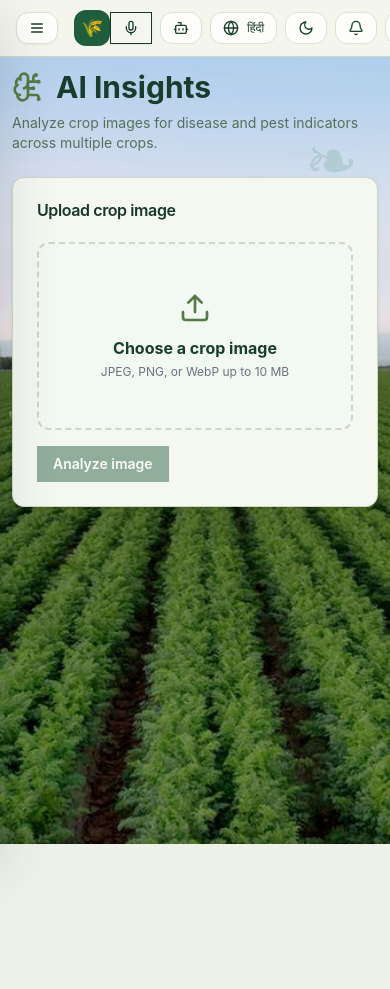
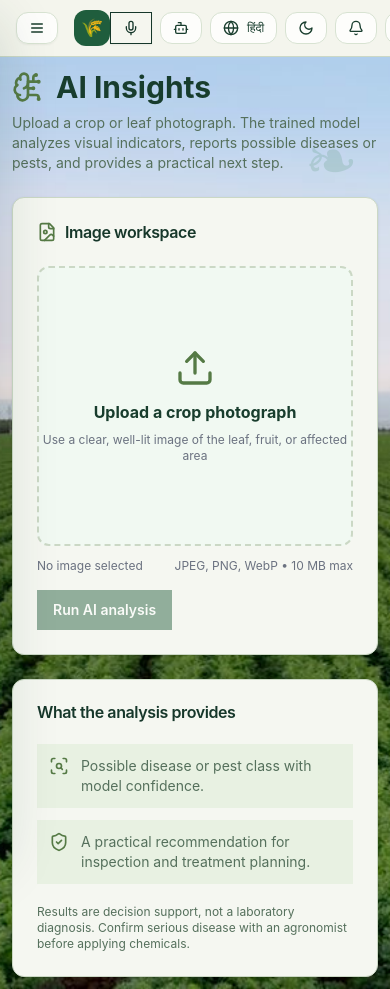
Before and after one commit to khushisingh4122/MelissaNektarion, a React (Vite) app in the folder apps/web/: page /ai-analysis in a window 390 px wide. Shown: the top 989 px of the page. Before the commit the page ends 844 px from the top, so only its background shows below. Built offline with nearby package versions, Linux system fonts and the light colour scheme.

Commit message:
Complete AI crop analysis workspace

```diff
--- a/apps/web/src/pages/AIAnalysis.jsx
+++ b/apps/web/src/pages/AIAnalysis.jsx
@@ -1,15 +1,32 @@
-import React, { useState } from 'react';
+import React, { useEffect, useState } from 'react';
 import { Helmet } from 'react-helmet';
-import { AlertCircle, BrainCircuit, CheckCircle2, Loader2, Upload } from 'lucide-react';
+import { AlertCircle, BrainCircuit, CheckCircle2, FileImage, Loader2, ScanSearch, ShieldCheck, Upload } from 'lucide-react';
 import DashboardLayout from '../components/DashboardLayout.jsx';
 import { Card, CardContent, CardHeader, CardTitle } from '../components/ui/card';
 import { apiServerClient } from '../lib/apiServerClient.js';
 
 export default function AIAnalysis() {
   const [file, setFile] = useState(null);
+  const [previewUrl, setPreviewUrl] = useState('');
   const [result, setResult] = useState(null);
   const [error, setError] = useState('');
   const [loading, setLoading] = useState(false);
+
+  useEffect(() => () => {
+    if (previewUrl) URL.revokeObjectURL(previewUrl);
+  }, [previewUrl]);
+
+  const handleFileChange = (event) => {
+    const nextFile = event.target.files?.[0] || null;
+    if (previewUrl) URL.revokeObjectURL(previewUrl);
+    setFile(nextFile);
+    setPreviewUrl(nextFile ? URL.createObjectURL(nextFile) : '');
+    setResult(null);
+    setError('');
+  };
+
+  const detections = result?.detections || (result?.disease ? [{ disease: result.disease, confidence: result.confidence, solution: result.solution }] : []);
+  const highestConfidence = detections.length ? Math.max(...detections.map((item) => Number(item.confidence) || 0)) : 0;
 
   const analyze = async () => {
     if (!file) return;
@@ -36,40 +53,50 @@ export default function AIAnalysis() {
   return (
     <DashboardLayout>
       <Helmet><title>AI Insights - Mellisanectorian</title></Helmet>
-      <div className="mx-auto max-w-5xl space-y-6">
+      <div className="mx-auto max-w-6xl space-y-6">
         <div>
           <div className="flex items-center gap-3">
             <BrainCircuit className="h-8 w-8 text-emerald-700" />
             <h1 className="text-3xl font-bold text-[#183d2d]">AI Insights</h1>
           </div>
-          <p className="mt-2 text-sm text-[#55705c]">Analyze crop images for disease and pest indicators across multiple crops.</p>
+          <p className="mt-2 max-w-2xl text-sm text-[#55705c]">Upload a crop or leaf photograph. The trained model analyzes visual indicators, reports possible diseases or pests, and provides a practical next step.</p>
         </div>
 
+        <div className="grid gap-6 lg:grid-cols-[1.1fr_0.9fr]">
           <Card className="border border-[#cbd8c5] bg-[#f5f7f1]">
-          <CardHeader><CardTitle>Upload crop image</CardTitle></CardHeader>
+            <CardHeader><CardTitle className="flex items-center gap-2"><FileImage className="h-5 w-5 text-emerald-700" />Image workspace</CardTitle></CardHeader>
             <CardContent>
-            <label className="flex cursor-pointer flex-col items-center justify-center rounded-xl border-2 border-dashed border-emerald-200 bg-emerald-50/40 px-6 py-12 text-center">
-              <input type="file" accept="image/jpeg,image/png,image/webp" className="sr-only" onChange={(event) => { setFile(event.target.files?.[0] || null); setResult(null); setError(''); }} />
-              <Upload className="mb-3 h-8 w-8 text-emerald-700" />
-              <strong className="text-emerald-950">{file ? file.name : 'Choose a crop image'}</strong>
-              <span className="mt-1 text-xs text-gray-500">JPEG, PNG, or WebP up to 10 MB</span>
+              <label className="flex min-h-[280px] cursor-pointer flex-col items-center justify-center overflow-hidden rounded-xl border-2 border-dashed border-emerald-200 bg-emerald-50/40 text-center">
+                <input type="file" accept="image/jpeg,image/png,image/webp" className="sr-only" onChange={handleFileChange} />
+                {previewUrl ? <img src={previewUrl} alt="Selected crop" className="h-full max-h-[280px] w-full object-contain" /> : <><Upload className="mb-3 h-10 w-10 text-emerald-700" /><strong className="text-emerald-950">Upload a crop photograph</strong><span className="mt-2 text-xs text-gray-500">Use a clear, well-lit image of the leaf, fruit, or affected area</span></>}
               </label>
-            <button type="button" onClick={analyze} disabled={!file || loading} className="mt-4 inline-flex items-center gap-2 rounded-lg bg-emerald-700 px-4 py-2 text-sm font-semibold text-white disabled:opacity-50">
+              <div className="mt-3 flex items-center justify-between gap-3 text-xs text-gray-500"><span className="truncate">{file ? file.name : 'No image selected'}</span><span>JPEG, PNG, WebP • 10 MB max</span></div>
+              <button type="button" onClick={analyze} disabled={!file || loading} className="mt-4 inline-flex items-center gap-2 rounded-lg bg-emerald-700 px-4 py-2.5 text-sm font-semibold text-white disabled:cursor-not-allowed disabled:opacity-50">
                 {loading && <Loader2 className="h-4 w-4 animate-spin" />}
-              {loading ? 'Analyzing...' : 'Analyze image'}
+                {loading ? 'Running AI analysis...' : 'Run AI analysis'}
               </button>
-            {error && <p className="mt-4 flex items-center gap-2 text-sm text-red-700"><AlertCircle className="h-4 w-4" />{error}</p>}
+              {error && <p className="mt-4 flex items-center gap-2 rounded-lg bg-red-50 p-3 text-sm text-red-700"><AlertCircle className="h-4 w-4 shrink-0" />{error}</p>}
             </CardContent>
           </Card>
 
+          <Card className="border border-[#cbd8c5] bg-[#f5f7f1]">
+            <CardHeader><CardTitle>What the analysis provides</CardTitle></CardHeader>
+            <CardContent className="space-y-3 text-sm text-[#55705c]">
+              <div className="flex gap-3 rounded-lg bg-[#e8f1e2] p-3"><ScanSearch className="h-5 w-5 shrink-0 text-emerald-700" /><span>Possible disease or pest class with model confidence.</span></div>
+              <div className="flex gap-3 rounded-lg bg-[#e8f1e2] p-3"><ShieldCheck className="h-5 w-5 shrink-0 text-emerald-700" /><span>A practical recommendation for inspection and treatment planning.</span></div>
+              <p className="pt-2 text-xs">Results are decision support, not a laboratory diagnosis. Confirm serious disease with an agronomist before applying chemicals.</p>
+            </CardContent>
+          </Card>
+        </div>
+
         {result && (
           <Card className="border border-emerald-200 bg-emerald-50/60">
-            <CardHeader><CardTitle className="flex items-center gap-2"><CheckCircle2 className="h-5 w-5 text-emerald-700" />Analysis result</CardTitle></CardHeader>
+            <CardHeader><CardTitle className="flex items-center gap-2"><CheckCircle2 className="h-5 w-5 text-emerald-700" />AI analysis result</CardTitle></CardHeader>
             <CardContent>
-              {result.status !== 'analyzed' && <p className="text-sm text-amber-800">{result.message}</p>}
-              {result.disease && <div className="space-y-2 text-sm"><p>Detected: <strong>{result.disease}</strong></p><p>Confidence: <strong>{result.confidence}%</strong></p><p><strong>Recommendation:</strong> {result.solution}</p></div>}
-              {result.detections?.length ? <div className="space-y-3">{result.detections.map((detection, index) => <div key={`${detection.disease}-${index}`} className="border-t border-emerald-200 pt-3 text-sm"><p><strong>{detection.disease}</strong> - {detection.confidence}% confidence</p><p className="mt-1">{detection.solution}</p></div>)}</div> : null}
-              {result.status === 'analyzed' && !result.disease && !result.detections?.length && <p className="text-sm">No disease or pest detections were returned.</p>}
+              {result.status !== 'analyzed' && <div className="rounded-lg bg-amber-50 p-3 text-sm text-amber-800"><strong>Model status:</strong> {result.message}</div>}
+              {result.status === 'analyzed' && <div className="mb-4 grid gap-3 sm:grid-cols-3"><div className="rounded-lg bg-white/70 p-3"><p className="text-xs text-gray-500">Findings</p><p className="mt-1 text-2xl font-bold text-[#183d2d]">{detections.length}</p></div><div className="rounded-lg bg-white/70 p-3"><p className="text-xs text-gray-500">Highest confidence</p><p className="mt-1 text-2xl font-bold text-[#183d2d]">{highestConfidence}%</p></div><div className="rounded-lg bg-white/70 p-3"><p className="text-xs text-gray-500">Model status</p><p className="mt-1 font-semibold text-emerald-700">Complete</p></div></div>}
+              {detections.length > 0 && <div className="space-y-3">{detections.map((detection, index) => <div key={`${detection.disease}-${index}`} className="rounded-lg border border-emerald-200 bg-white/70 p-4"><div className="flex flex-wrap items-center justify-between gap-2"><p className="font-semibold text-[#183d2d]">{detection.disease}</p><span className="rounded-full bg-emerald-100 px-2.5 py-1 text-xs font-semibold text-emerald-800">{detection.confidence}% confidence</span></div><p className="mt-2 text-sm text-[#55705c]"><strong>Suggested next step:</strong> {detection.solution}</p></div>)}</div>}
+              {result.status === 'analyzed' && !detections.length && <p className="text-sm text-[#55705c]">No disease or pest detections were returned for this image.</p>}
             </CardContent>
           </Card>
         )}
```
Lines whose indentation alone changed are shown as unchanged.
